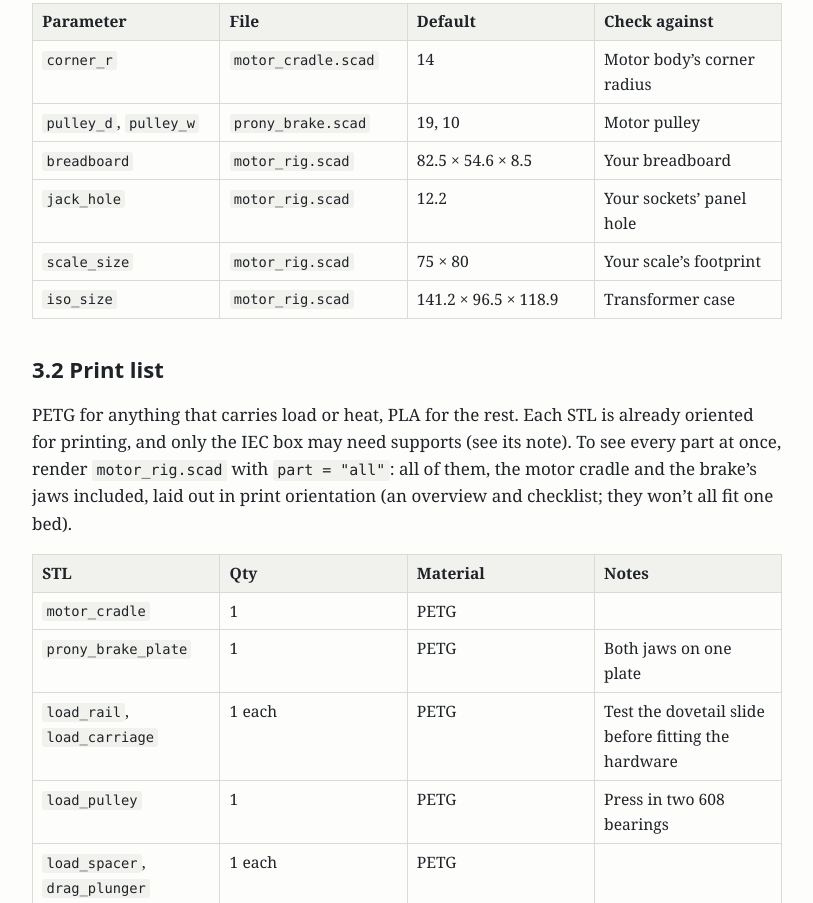
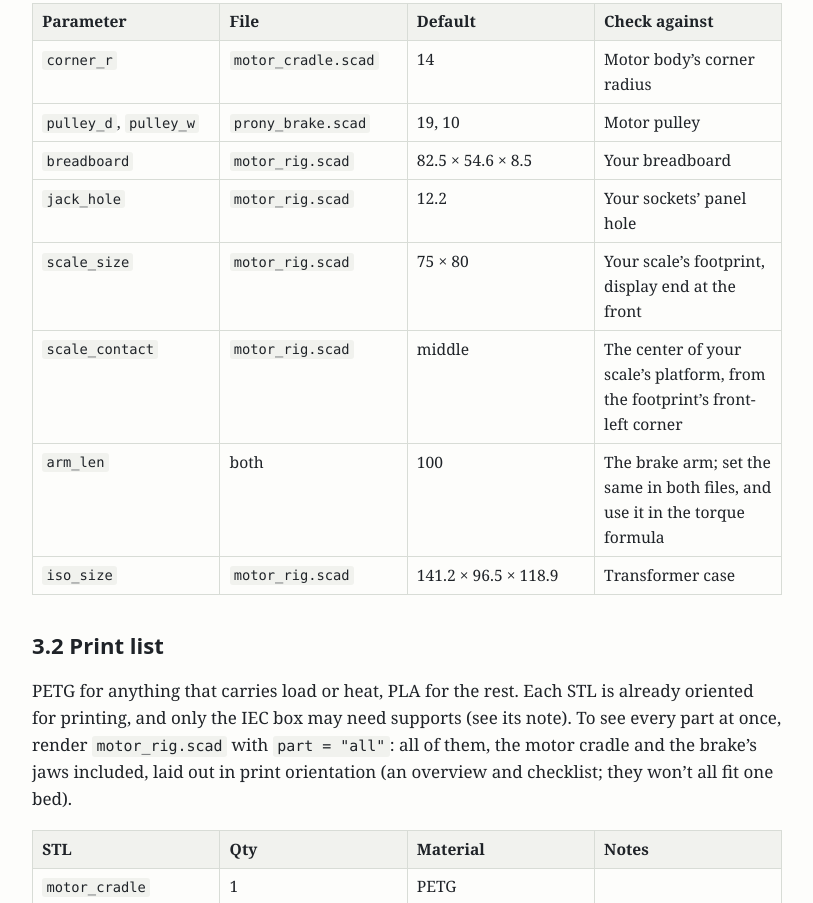
Before and after one commit to bobdrzyzgula/VSM-Base, a plain HTML site: page docs-snapshot/vsm-motor-rig.html in a window 1280 px wide. Shown: the part 3807-4710 px from the top of the page, without its empty margins (307-1120 px from the left). Drawn offline with Linux system fonts and the light colour scheme.

Commit message:
Documents snapshot: rig scale placement
Co-Authored-By: Claude Opus 5.5 <noreply@anthropic.com>
Claude-Session: https://claude.ai/code/session_01D8rC2JDyb9T3n3ujD2pgX4

```diff
--- a/docs-snapshot/vsm-motor-rig.html
+++ b/docs-snapshot/vsm-motor-rig.html
@@ -337,7 +337,21 @@ and set</h2>
 <td><code>scale_size</code></td>
 <td><code>motor_rig.scad</code></td>
 <td>75 × 80</td>
-<td>Your scale’s footprint</td>
+<td>Your scale’s footprint, display end at the front</td>
+</tr>
+<tr class="even">
+<td><code>scale_contact</code></td>
+<td><code>motor_rig.scad</code></td>
+<td>middle</td>
+<td>The center of your scale’s platform, from the footprint’s front-left
+corner</td>
+</tr>
+<tr class="odd">
+<td><code>arm_len</code></td>
+<td>both</td>
+<td>100</td>
+<td>The brake arm; set the same in both files, and use it in the torque
+formula</td>
 </tr>
 <tr class="even">
 <td><code>iso_size</code></td>
@@ -896,7 +910,8 @@ reading.</li>
 <li><strong>Load it</strong> by tightening both wing nuts evenly, a
 quarter turn at a time.</li>
 </ol>
-<p><strong>Torque (N·m) = scale reading (kg) × 9.81 × 0.100</strong></p>
+<p><strong>Torque (N·m) = scale reading (kg) × 9.81 × arm length
+(m)</strong>, which is 0.100 for the default 100 mm arm.</p>
 <p><strong>The scale.</strong> With the 100 mm arm, each gram on the
 scale is about 1 mN·m. A sewing motor’s 25–75 W at a few thousand rpm is
 roughly 0.04–0.15 N·m, so most readings fall between about 10 and 200 g,
@@ -911,8 +926,13 @@ cell. 1 kg × 0.1 g is a good choice.</li>
 fine at 150 g but 20% of a 5 g reading.</li>
 <li><strong>Footprint</strong> about 75 × 80 mm, or set
 <code>scale_size</code> in <code>motor_rig.scad</code> to yours so the
-fence fits it. Remove or fold back any lid, and check that the contact
-screw lands near the middle of the platform; a load near a corner reads
+fence fits it. On a scale whose platform is at one end and display at
+the other, set <code>scale_contact</code> to the platform’s center too,
+so the fence puts the platform under the arm. The console says where the
+arm’s contact screw lands, and warns, with a shorter
+<code>arm_len</code> to use, if it would land well in front of the
+platform. Remove or fold back any lid, and check that the contact screw
+lands near the middle of the platform; a load near a corner reads
 differently on many scales.</li>
 <li><strong>Tare, and an auto-off you can disable or a long
 one.</strong> A scale that switches itself off mid-run, and is switched
```
